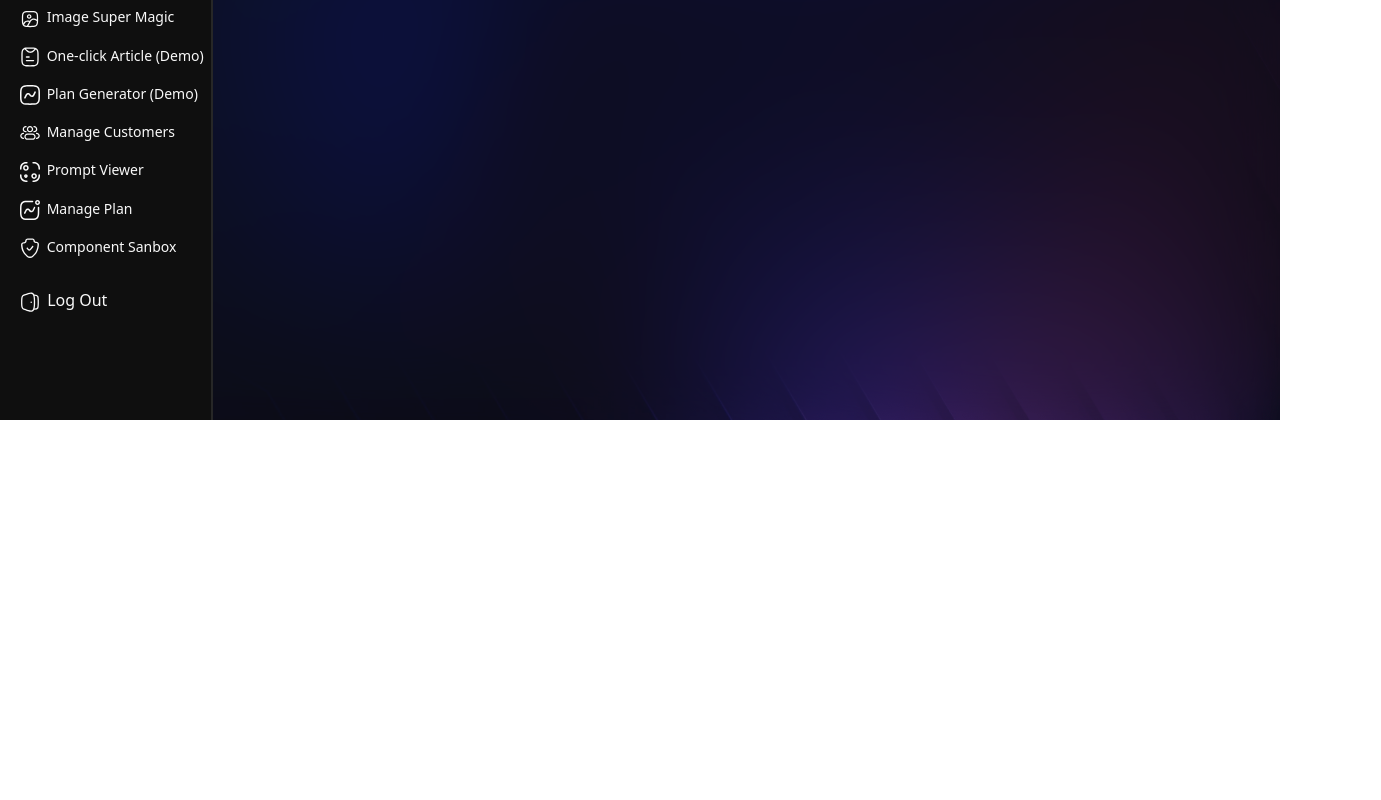
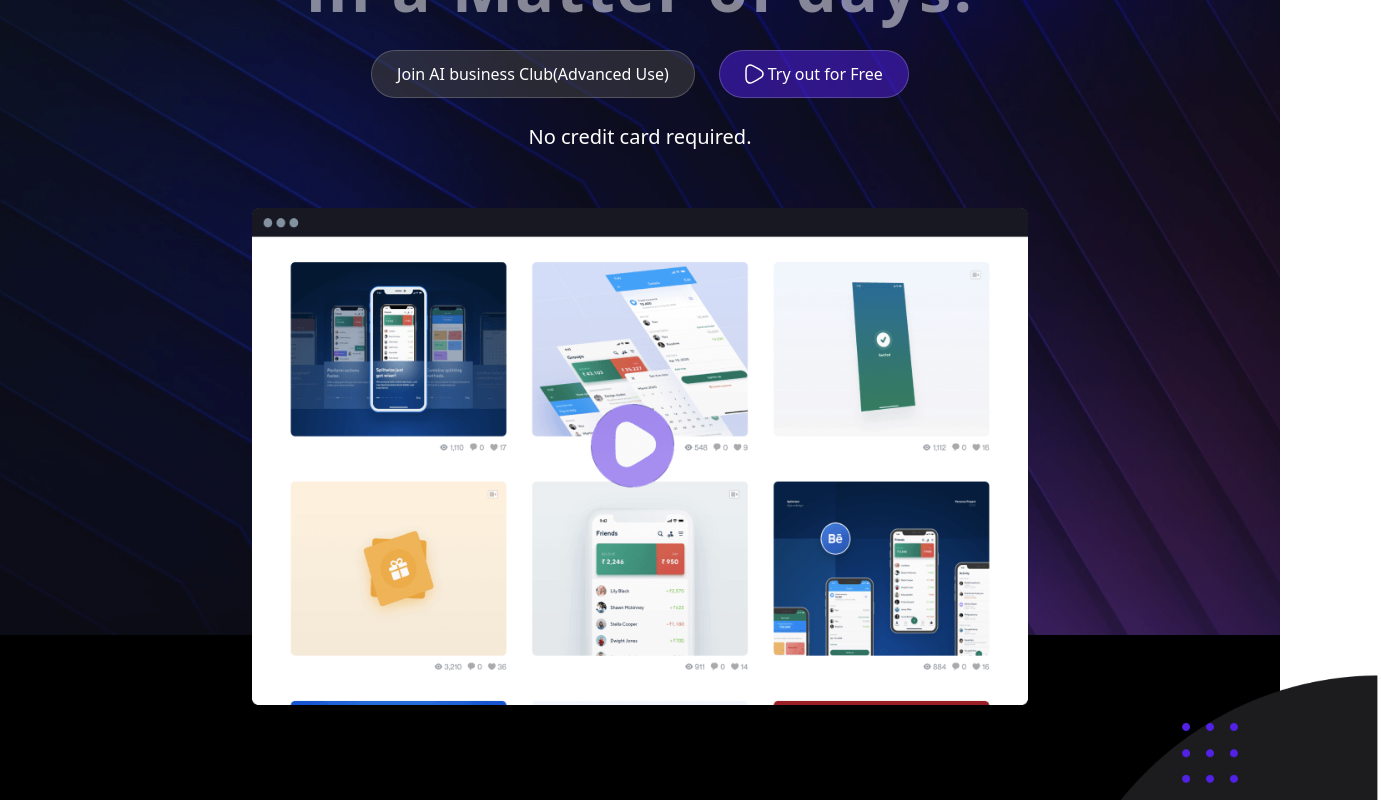
Before and after one commit to bonface221/ai-business, a React (Vite) app: page / in a window 1280 px wide. Shown: the part 380-1180 px from the top of the page, 1381 px wide, since content can reach past the window. Before the commit the page ends 800 px from the top, so only its background shows below. Built offline with nearby package versions, Linux system fonts and the light colour scheme.

Commit message:
added background overlays

```diff
--- a/src/App.jsx
+++ b/src/App.jsx
@@ -1,10 +1,10 @@
 import "./App.css";
-import Dashboard from "./components/Dashboard/Dashboard";
+import FrontPage from "./FrontPage";
 
 function App() {
 	return (
 		<div className="App">
-			<Dashboard />
+			<FrontPage />
 		</div>
 	);
 }
--- a/src/components/Benefits/benefits.css
+++ b/src/components/Benefits/benefits.css
@@ -20,7 +20,7 @@
 	margin-bottom: 70px;
 }
 .benefits-top > h3 {
-	font-size: 48px;
+	font-size: 45px;
 	margin: 20px auto;
 	width: 90%;
 }
--- a/src/components/BenefitsCard/card.css
+++ b/src/components/BenefitsCard/card.css
@@ -14,13 +14,13 @@
 }
 .rocket > h3 {
 	margin-bottom: 20px;
-	font-size: 24px;
+	font-size: 22px;
 	font-weight: bolder;
 	margin-right: 13px;
 }
 
 .benefits-card > p {
-	font-size: 19px;
+	font-size: 17px;
 	font-weight: lighter;
 }
 
--- a/src/components/FAQ/FAQ.jsx
+++ b/src/components/FAQ/FAQ.jsx
@@ -16,6 +16,7 @@ function FAQ() {
 	}, []);
 
 	return (
+		<div className="faq-container">
 			<div className={`faq text-white ${fullWidth}`}>
 				<div className="heading">
 					<h3>Frequently Asked Questions</h3>
@@ -35,6 +36,7 @@ function FAQ() {
 					<button className="btn">Join Now</button>
 				</div>
 			</div>
+		</div>
 	);
 }
 
--- a/src/components/FAQ/faq.css
+++ b/src/components/FAQ/faq.css
@@ -1,3 +1,7 @@
+.faq-container {
+	background: rgba(24, 17, 45, 0.5);
+	padding: 20px 0;
+}
 .faq {
 	padding: 10px 0 20px 0;
 }
--- a/src/components/Overview/overview.css
+++ b/src/components/Overview/overview.css
@@ -3,6 +3,7 @@
 	background: no-repeat center center url("../../assets/bg.png");
 	background-size: cover;
 	color: #ffff;
+	z-index: 2;
 }
 .overview__all {
 	position: relative;
@@ -26,6 +27,9 @@
 	font-weight: bold;
 	color: rgb(0, 0, 0);
 	margin-bottom: 25px;
+}
+.top > button:hover {
+	background: #959393;
 }
 .top h3 {
 	font-size: 40px;
--- a/src/components/Projects/Projects.jsx
+++ b/src/components/Projects/Projects.jsx
@@ -1,4 +1,6 @@
 import { useState, useEffect } from "react";
+import Dots from "../../assets/dots.png";
+import Circle from "../../assets/ellipses.png";
 import Paypal from "../../assets/paypal.png";
 import Stripe from "../../assets/stripe.png";
 import Amazon from "../../assets/amazon-pay.png";
@@ -21,6 +23,8 @@ function Projects() {
 		>
 			<div className="projects__section row">
 				<div className="col-md-11 col-lg-11 row">
+					<img src={Circle} className="circle" alt="" />
+					<img src={Dots} className="dots" alt="" />
 					<div className="projects__text col-md-12">
 						<h3>MY PROJECTS</h3>
 						<p>Join other AI entrepreneurs & profit with your Ai business</p>
--- a/src/components/Projects/projects.css
+++ b/src/components/Projects/projects.css
@@ -2,6 +2,21 @@
 	height: 80vh;
 	padding-top: 100px;
 	position: relative;
+	z-index: 2;
+}
+.projects .circle {
+	position: absolute;
+	top: -120%;
+	right: -50%;
+	scale: 0.3;
+	z-index: -1;
+}
+.projects .dots {
+	position: absolute;
+	scale: 0.05;
+	top: -75%;
+	right: -50%;
+	z-index: -1;
 }
 .projects__section {
 	padding: 0 40px;
--- a/src/components/TeamCard/card.css
+++ b/src/components/TeamCard/card.css
@@ -1,8 +1,5 @@
 .team-card {
 	position: relative;
-	/* display: flex; */
-	/* height: auto; */
-	/* width: 33.333%; */
 }
 
 .team-card .content {
--- a/src/components/TestimonialCard/Card.jsx
+++ b/src/components/TestimonialCard/Card.jsx
@@ -1,9 +1,11 @@
+import Quotes from "../../assets/quotes.png";
 import T1 from "../../assets/t1.png";
 import "./card.css";
 
 function Card() {
 	return (
 		<div className="testimonial-card">
+			<img className="quotes" src={Quotes} alt="" />
 			<p>
 				The AI Business Club is for entrpreneurs, business owners, and
 				professionals looking to integrate
--- a/src/components/TestimonialCard/card.css
+++ b/src/components/TestimonialCard/card.css
@@ -3,6 +3,12 @@
 	border-radius: 50px;
 	background-color: rgb(70, 70, 70, 0.5);
 	padding: 40px;
+	position: relative;
+}
+.testimonial-card .quotes {
+	position: absolute;
+	top: -22px;
+	left: 25px;
 }
 
 .person {
```
Lines whose indentation alone changed are shown as unchanged.
